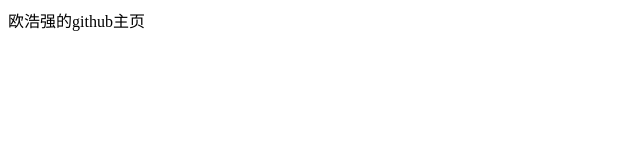
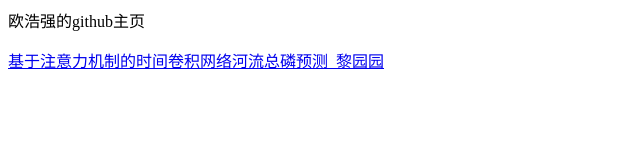
Before and after one commit to ouhq/ouhq.github.io, a plain HTML site: page index.html in a window 1280 px wide. Shown: the whole page, without its empty margins (0-640 px from the left). Drawn offline with Linux system fonts and the light colour scheme.

Commit message:
Update index.html

```diff
--- a/index.html
+++ b/index.html
@@ -1 +1,2 @@
 <p>欧浩强的github主页</p>
+<a href="基于注意力机制的时间卷积网络河流总磷预测_黎园园.pdf">基于注意力机制的时间卷积网络河流总磷预测_黎园园</a>
```
